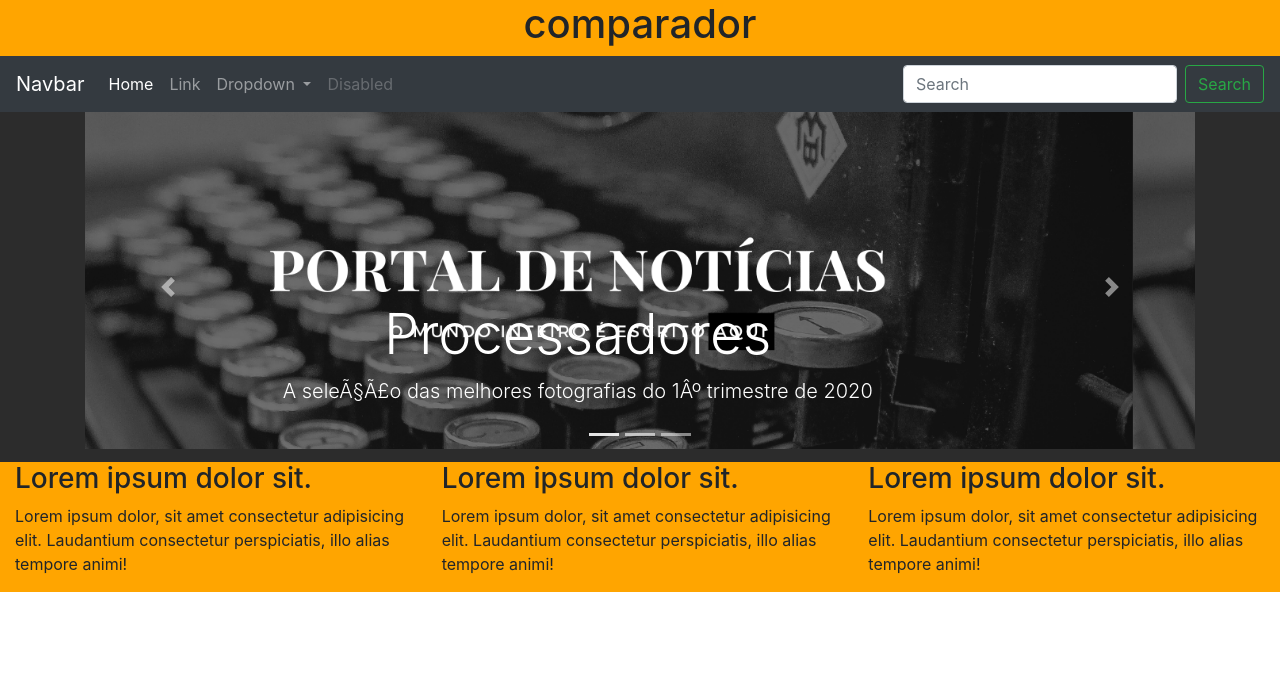
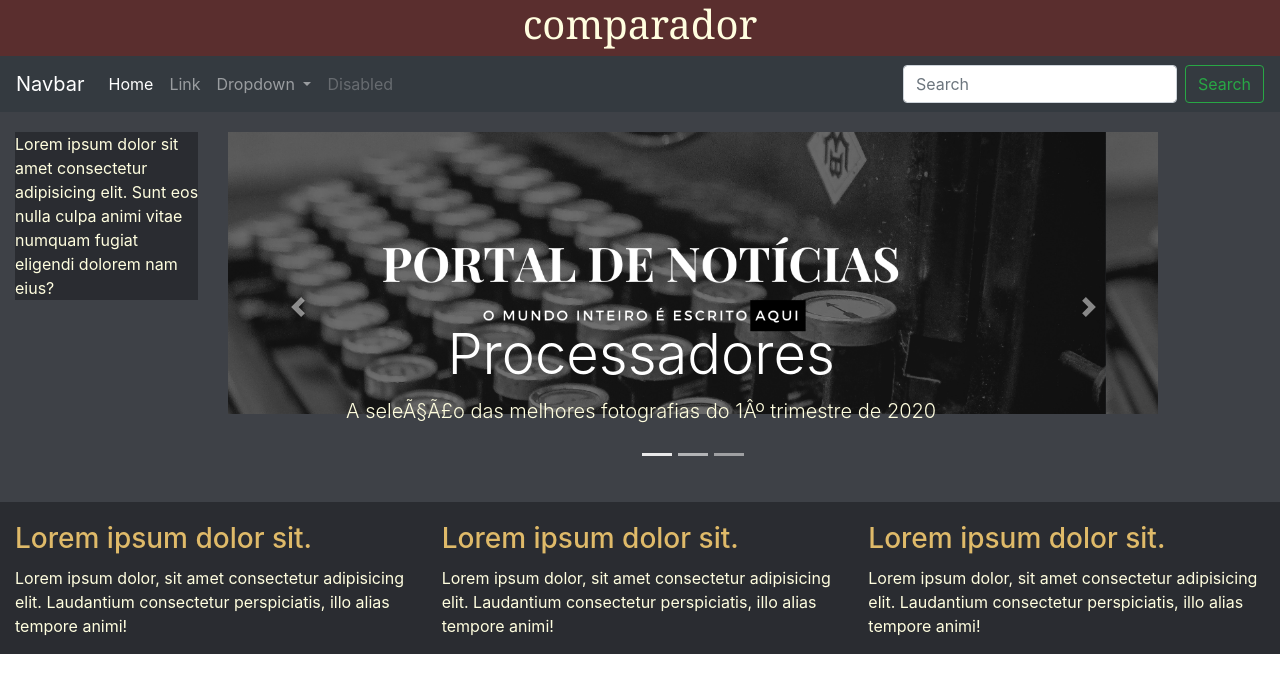
Before and after one commit to iyanlucasd/TI-CC-PUC-MG, a plain HTML site: page index.html in a window 1280 px wide. Drawn offline with nearby package versions, Linux system fonts and the light colour scheme.

Commit message:
Main body
Primaria do site, wireframe e divisão de col

```diff
--- a/index.html
+++ b/index.html
@@ -72,7 +72,15 @@
 
         <!-- fim header down -->
         <article>
-            <div class="container">
+            <div class="container-fluid">
+                <div class="row h-12">
+                    <div class="col-2">
+                        <div class="barra-lateral">
+                            <p>Lorem ipsum dolor sit amet consectetur adipisicing elit. Sunt eos nulla culpa animi vitae
+                                numquam fugiat eligendi dolorem nam eius?</p>
+                        </div>
+                    </div>
+                    <div class="col-9">
                         <div class="carroceu">
                             <div id="carouselExampleIndicators" class="carousel slide" data-ride="carousel">
                                 <ol class="carousel-indicators">
@@ -85,7 +93,8 @@
                                         <img class="d-block w-100" src="/img/1.png" alt="First slide">
                                         <div class="carousel-caption d-none d-md-block">
                                             <h3 class="display-4">Processadores</h3>
-                                    <p class="lead">A seleção das melhores fotografias do 1º trimestre de 2020</p>
+                                            <p class="lead">A seleção das melhores fotografias do 1º trimestre de 2020
+                                            </p>
                                         </div>
                                     </div>
                                     <div class="carousel-item">
@@ -106,6 +115,9 @@
                                     <span class="sr-only">Next</span>
                                 </a>
                             </div>
+                        </div>
+                    </div>
+                    <div class="col-1"></div>
                 </div>
             </div>
             <!-- fim container -->
--- a/styles.css
+++ b/styles.css
@@ -5,15 +5,42 @@
 /* fim bootstrap */
 /* começo body */
 .page{
-    background-color: rgb(44, 44, 44);
+    background-color: #3E4147;
 }
 .header-up{
-    background-color: orange;
+    background-color: #5A2E2E;
 }
-footer{
-    background-color: orange;
+
+.header-up h1{
+    color: #FFFEDF;
+    font-family: Cambria, Cochin, Georgia, Times, 'Times New Roman', serif;
 }
 /* fim body */
+/* ARTICLE */
+article{
+    margin-top: 20px;
+    margin-bottom: 20px;
+}
+article p{
+    color: #FFFEDF;
+}
+.barra-lateral{
+    background-color:#2A2C31 ;
+}
+/* FIM ARTICLE */
+/* FOOTER */
+footer{
+    background-color: #2A2C31;
+}
+footer h3{
+    color: #DFBA69;
+    margin-top: 20px;
+    margin-bottom: 10px;
+}
+footer p{
+    color: #FFFEDF;
+}
+/* FIM FOOTER */
 /* começo carroceu 1 */
 /* CARROCEL 1 */
 .carousel-item {
```
Also changed, not shown: Readme.md. Lines whose indentation alone changed are shown as unchanged.
